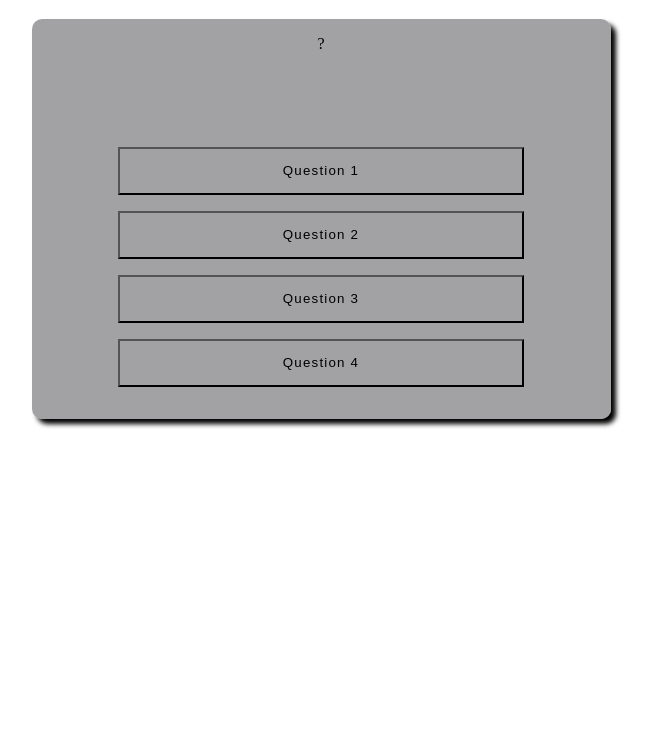
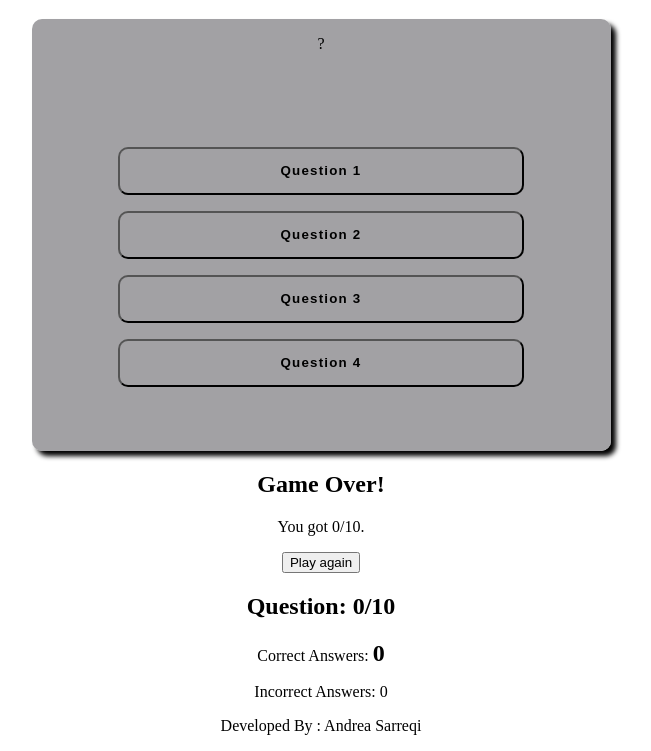
Before and after one commit to andreasarreqi/rap-quizz, a plain HTML site: page index.html in a window 1280 px wide. Shown: the part 61-812 px from the top of the page, without its empty margins (319-970 px from the left). Drawn offline with Linux system fonts and the light colour scheme.

Commit message:
Adding game over elements to the hml page aswell as incorrect/correct score points

```diff
--- a/assets/css/style.css
+++ b/assets/css/style.css
@@ -25,7 +25,7 @@ h1 {
     border-radius: 10px;
     box-shadow: 5px 5px 5px #000;
     width: 77%;
-    height: 25rem;
+    height: 27rem;
     max-height: 435px;
     max-width: 579px;
     margin-left: auto;
@@ -40,10 +40,20 @@ h1 {
     color: var(--white);
     background-color: var(--black);
     margin-bottom: 1rem;
+    border-radius: 10px;
     cursor: pointer;
+    font-weight: 800;
 }
 
 .answer {
     padding-left: 10rem;
     padding-right: 10rem;
 }
+
+#score {
+    text-align: right;
+    font-size: 1.5rem;
+    padding: 0;
+    margin: 0;
+    font-weight: 900;
+}
--- a/index.html
+++ b/index.html
@@ -30,8 +30,30 @@
             <button class="btn">
                 Question 4
             </button>
+    </section>
+    <!-- Displayed when the game ends. Shows the final score -->
+    <div class="popup-wrapper">
+        <div class="popup">
+            <div class="popup-content">
+                <h2>Game Over!</h2>
+                <p>You got <span id="score2">0</span>/10.</p>
+                <button id="play-again" type="button">
+                    Play again
+                </button>
+            </div>
         </div>
+    </div>
     </section>
+    <section class="score-area">
+        <h2>Question: <span id="question-number">0</span>/10</h2>
+        <p class="scores">Correct Answers: <span id="score">0</span></p>
+        <p class="scores">Incorrect Answers: <span id="incorrect">0</span></p>
+    </section>
+    </div>
+    </div>
+    <footer>
+        <p id="author">Developed By : Andrea Sarreqi </p>
+    </footer>
 </body>
 
 </html>
```
